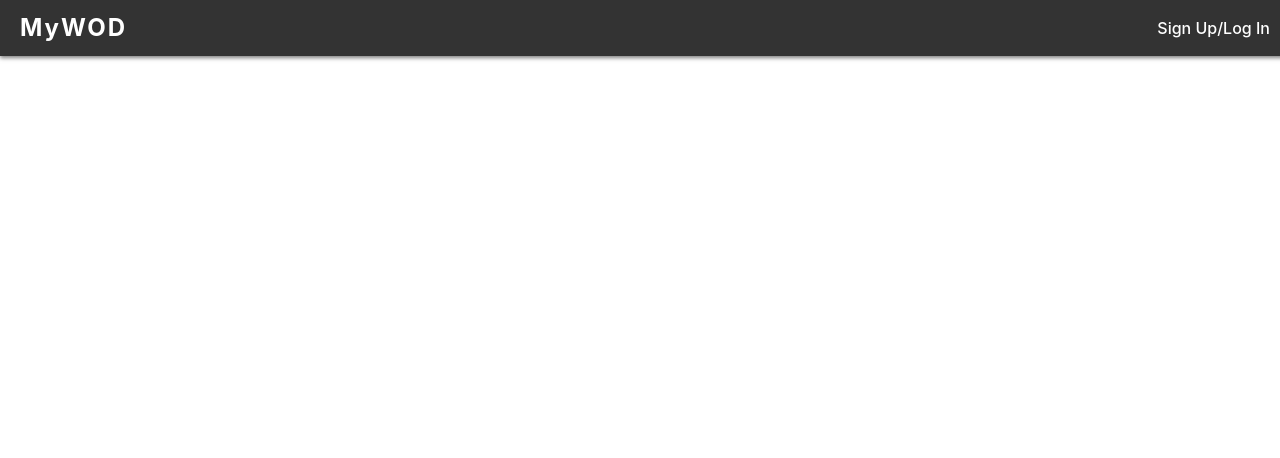
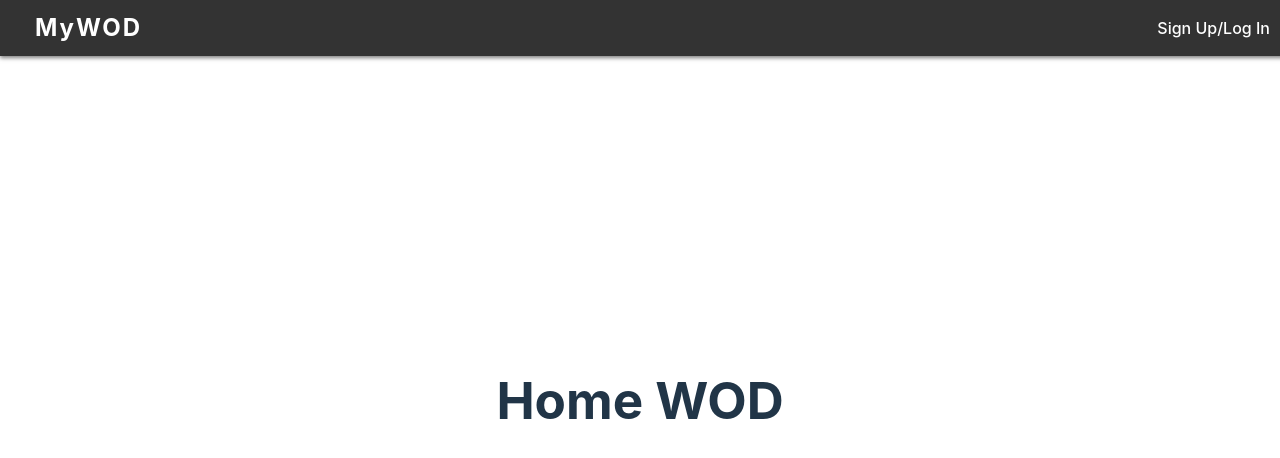
Before and after one commit to avilla13/MyWOD, a React (Vite) app: page / in a window 1280 px wide. Shown: the top 458 px of the page. Built offline with nearby package versions, Linux system fonts and the light colour scheme.

Commit message:
Add HomePage component and add it as link in NavBar

```diff
--- a/src/components/NavBar/NavBar.jsx
+++ b/src/components/NavBar/NavBar.jsx
@@ -11,16 +11,14 @@ export default function NavBar({user, setUser}) {
     setUser(null);
   }
 
-  function handleSignIn(){
-    alert('Sign Up/Login has been clicked!');
-  }
-
   return (
     <nav className="navbar">
-      <h2>MyWOD</h2>
+      <Link to="/" >
+        <h2>MyWOD</h2>
+      </Link>
       { user ?
       <>
-        <Link to="/wods">My WODS</Link>
+        <Link to="/wods">MyWODS</Link>
         &nbsp; | &nbsp;
         <Link to="/wods/new">New WOD</Link>
         &nbsp;&nbsp;
--- a/src/pages/App/App.jsx
+++ b/src/pages/App/App.jsx
@@ -6,6 +6,7 @@ import AuthPage from '../AuthPage/AuthPage';
 import NewWodPage from '../NewWodPage/NewWodPage';
 import WodHistoryPage from '../WodHistoryPage/WodHistoryPage';
 import NavBar from '../../components/NavBar/NavBar';
+import HomePage from '../HomePage/HomePage';
 
 export default function App() {
   const [user, setUser] = useState(getUser());
@@ -17,6 +18,7 @@ export default function App() {
       { user ?
         <>
           <Routes>
+            <Route path="/" element={<HomePage />} />
             <Route path="/wods/new" element={<NewWodPage user={user} />} />
             <Route path="/wods" element={<WodHistoryPage user={user} />} />
           </Routes>
@@ -25,6 +27,7 @@ export default function App() {
         <>
           <Routes>
             <Route path="/auth" element={<AuthPage setUser={setUser} />} />
+            <Route path="/" element={<HomePage />} />
           </Routes>
         </>
       }
--- /dev/null
+++ b/src/pages/HomePage/HomePage.jsx
@@ -0,0 +1,10 @@
+import React from 'react';
+
+
+export default function HomePage() {
+  return (
+    <div>
+      <h1>Home WOD</h1>
+    </div>
+  )
+}
```
